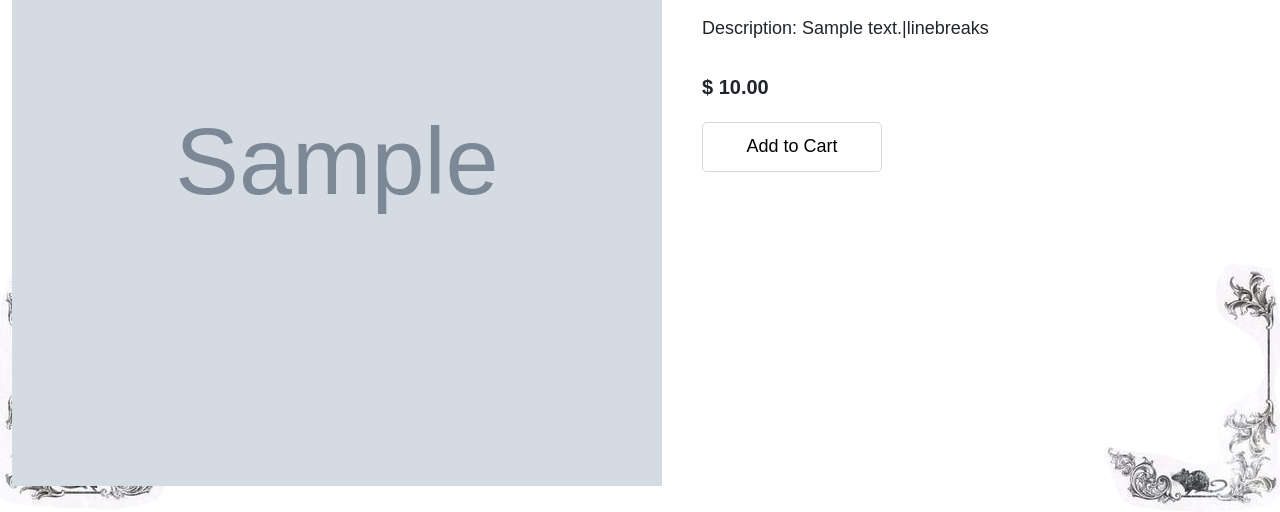
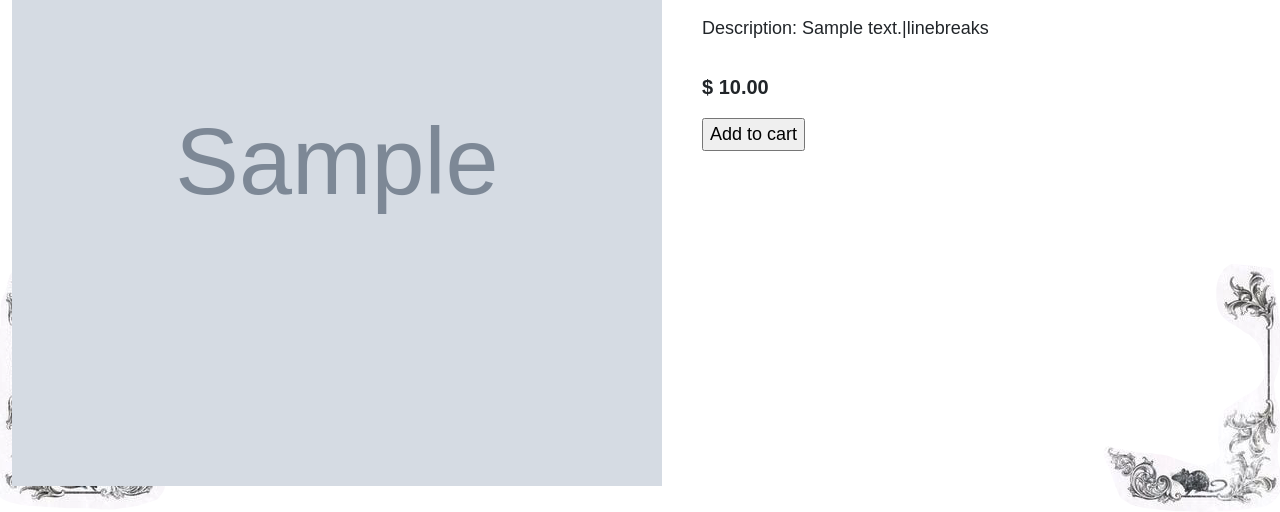
Before and after one commit to elibramson/django-full-webshop, a Django app: a page that uses onlineshop/main/templates/main/product/detail.html in a window 1280 px wide. Shown: the part 324-836 px from the top of the page. Run offline with Django 5.2, Linux system fonts and the light colour scheme; tables that the repository leaves empty hold one stand-in row (values such as "Sample post"); grey boxes marked "Sample" are stand-in pictures; parts of the project's set-up code (start-up, migrations or seed data) failed here and were passed over; some libraries are stand-ins or nearby versions; some web fonts are replaced.

Commit message:
feat(cart): add context processor and enhance cart functionality with form integration

```diff
--- /dev/null
+++ b/onlineshop/cart/content_processors.py
@@ -0,0 +1,4 @@
+from .cart import Cart
+
+def cart(request):
+    return {'cart': Cart(request)}
--- a/onlineshop/cart/templates/cart/detail.html
+++ b/onlineshop/cart/templates/cart/detail.html
@@ -45,6 +45,8 @@
             <h5>Total sum: $ {{ cart.get_total_price }}</h5>
         </div>
         <div class="cart-buttons-d-flex gap-3">
+            <a href="/shop" class="cart-btn">Continue shopping</a>
+            <a href="#" class="cart-btn">Checkout</a>
         </div>
     </section>
 {% endblock content %}
--- a/onlineshop/main/templates/main/product/detail.html
+++ b/onlineshop/main/templates/main/product/detail.html
@@ -22,7 +22,14 @@
                     {% else %}
                         <p class="price">$ {{ product.price }}</p>
                     {% endif %}
-                    <a href="#" class="cart-btn d-flex align-items-center justify-content-center">Add to Cart</a>
+                    <form action="{% url "cart:cart_add" product.id %}" class="gform" method="post">
+                    <div class="cart-form">
+                        {{ cart_product_form }}
+                        {% csrf_token %}
+                    </div>
+                    <input type="submit" class="add-to-cart-btn" value="Add to cart">
+                    </form>
+                    {% comment %} <a href="#" class="cart-btn d-flex align-items-center justify-content-center">Add to Cart</a> {% endcomment %}
             </div>
     </div>
 {% endblock content %}
--- a/onlineshop/onlineshop/settings.py
+++ b/onlineshop/onlineshop/settings.py
@@ -64,6 +64,7 @@ TEMPLATES = [
                 'django.template.context_processors.request',
                 'django.contrib.auth.context_processors.auth',
                 'django.contrib.messages.context_processors.messages',
+                'cart.content_processors.cart',
             ],
         },
     },
```
